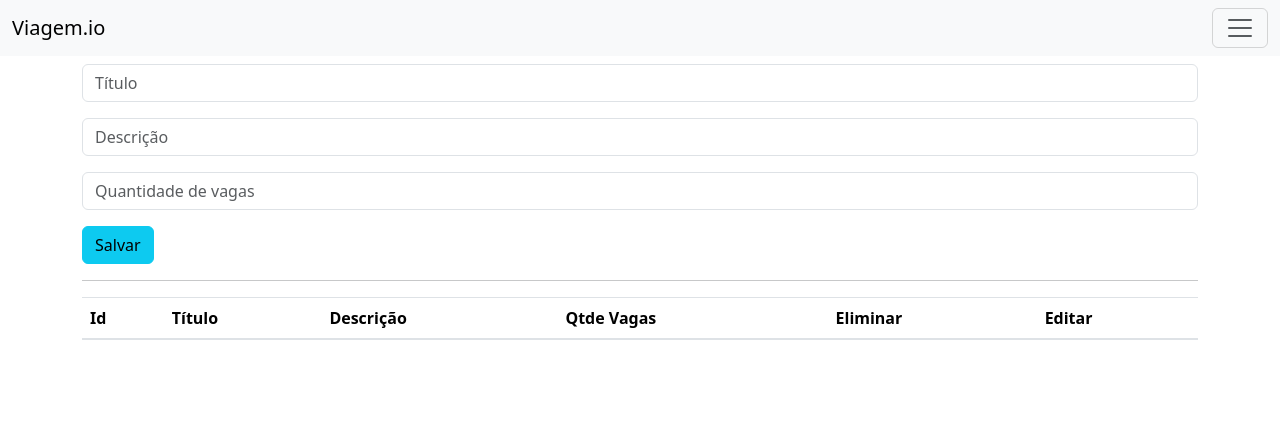
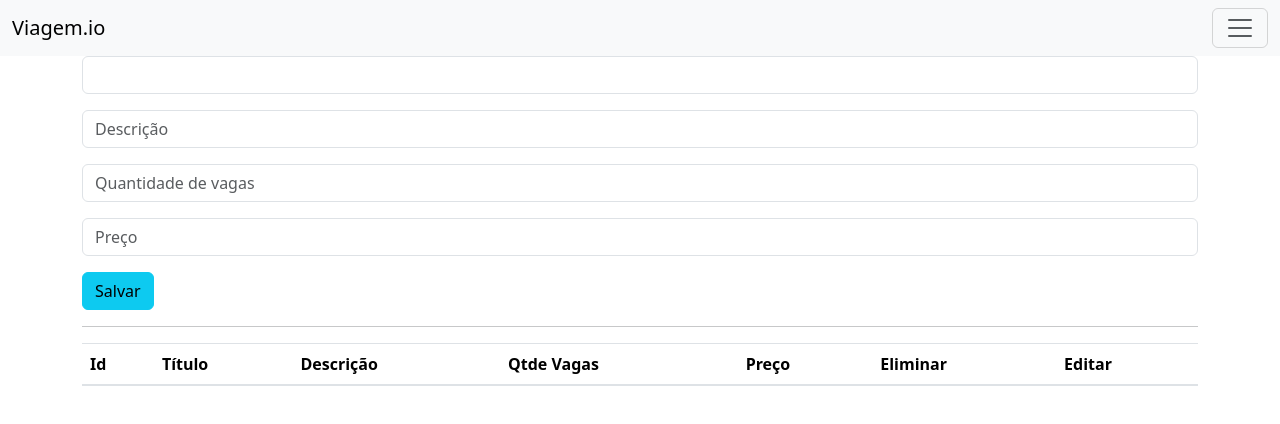
Before and after one commit to KeilaC-hub/TG, a website: page inicial.html in a window 1280 px wide. Drawn offline with nearby package versions, Linux system fonts and the light colour scheme; no server answers.

Commit message:
Update inicial.html

```diff
--- a/inicial.html
+++ b/inicial.html
@@ -1,22 +1,46 @@
 <!doctype html>
 <html lang="en">
   <head>
-    <!-- Required meta tags -->
     <meta charset="utf-8">
     <meta name="viewport" content="width=device-width, initial-scale=1, shrink-to-fit=no">
+    <link rel="stylesheet" type="text/css" href="styles/estilos.css">
 
-    <!-- Bootstrap CSS -->
     <link rel="stylesheet" href="https://stackpath.bootstrapcdn.com/bootstrap/4.1.3/css/bootstrap.min.css" integrity="sha384-MCw98/SFnGE8fJT3GXwEOngsV7Zt27NXFoaoApmYm81iuXoPkFOJwJ8ERdknLPMO" crossorigin="anonymous">
 
     <title>Viagem.io</title>
 
     <link href="https://cdn.jsdelivr.net/npm/bootstrap@5.3.2/dist/css/bootstrap.min.css" rel="stylesheet" integrity="sha384-T3c6CoIi6uLrA9TneNEoa7RxnatzjcDSCmG1MXxSR1GAsXEV/Dwwykc2MPK8M2HN" crossorigin="anonymous">
 
-    <!--Librerias de firestore-->
     <script src="https://www.gstatic.com/firebasejs/4.12.1/firebase.js"></script>
     <script src="https://www.gstatic.com/firebasejs/4.12.1/firebase-firestore.js"></script>
   </head>
   <body>
+    <div class="container">
+        <h1>Criar nova viagem</h1>
+        <!-- <label for="exampleFormControlInput1" class="form-label">Titulo</label> -->
+        <input type="text" id="titulo" placeholder="" class="form-control">
+        <input type="text" id="descricao" placeholder="Descrição" class="form-control my-3">
+        <input type="text" id="qtdeVagas" placeholder="Quantidade de vagas" class="form-control my-3">
+        <input type="text" id="preco" placeholder="Preço" class="form-control my-3">
+        <button class="btn btn-info" id="boton" onclick="criarViagem()">Salvar</button>
+        <hr/>
+        <table class="table">
+  <thead>
+    <tr>
+      <th scope="col">Id</th>
+      <th scope="col">Título</th>
+      <th scope="col">Descrição</th>
+      <th scope="col">Qtde Vagas</th>
+      <th scope="col">Preço</th>
+      <th scope="col">Eliminar</th>
+      <th scope="col">Editar</th>
+    </tr>
+  </thead>
+  <tbody id="tabelaViagens">
+
+  </tbody>
+</table>
+    </div>
 
     <nav class="navbar bg-body-tertiary fixed-top">
       <div class="container-fluid">
@@ -46,32 +70,7 @@
       </div>
     </nav>
 
-    <div class="container">
-        <h1>Administrador de Usuarios </h1>
-        <input type="text" id="titulo" placeholder="Título" class="form-control my-3">
-        <input type="text" id="descricao" placeholder="Descrição" class="form-control my-3">
-        <input type="text" id="qtdeVagas" placeholder="Quantidade de vagas" class="form-control my-3">
-        <button class="btn btn-info" id="boton" onclick="guardar()">Salvar</button>
-        <hr/>
-        <table class="table">
-  <thead>
-    <tr>
-      <th scope="col">Id</th>
-      <th scope="col">Título</th>
-      <th scope="col">Descrição</th>
-      <th scope="col">Qtde Vagas</th>
-      <th scope="col">Eliminar</th>
-      <th scope="col">Editar</th>
-    </tr>
-  </thead>
-  <tbody id="tabelaViagens">
-
-  </tbody>
-</table>
-    </div>
-
-    <!-- Optional JavaScript -->
-    <!-- jQuery first, then Popper.js, then Bootstrap JS -->
+    <!-- jQuery, Popper.js, Bootstrap JS -->
     <script src="https://cdn.jsdelivr.net/npm/bootstrap@5.3.2/dist/js/bootstrap.bundle.min.js" integrity="sha384-C6RzsynM9kWDrMNeT87bh95OGNyZPhcTNXj1NW7RuBCsyN/o0jlpcV8Qyq46cDfL" crossorigin="anonymous"></script>
     <script src="https://code.jquery.com/jquery-3.3.1.slim.min.js" integrity="sha384-q8i/X+965DzO0rT7abK41JStQIAqVgRVzpbzo5smXKp4YfRvH+8abtTE1Pi6jizo" crossorigin="anonymous"></script>
     <script src="https://cdnjs.cloudflare.com/ajax/libs/popper.js/1.14.3/umd/popper.min.js" integrity="sha384-ZMP7rVo3mIykV+2+9J3UJ46jBk0WLaUAdn689aCwoqbBJiSnjAK/l8WvCWPIPm49" crossorigin="anonymous"></script>
```
Lines whose indentation alone changed are shown as unchanged.
